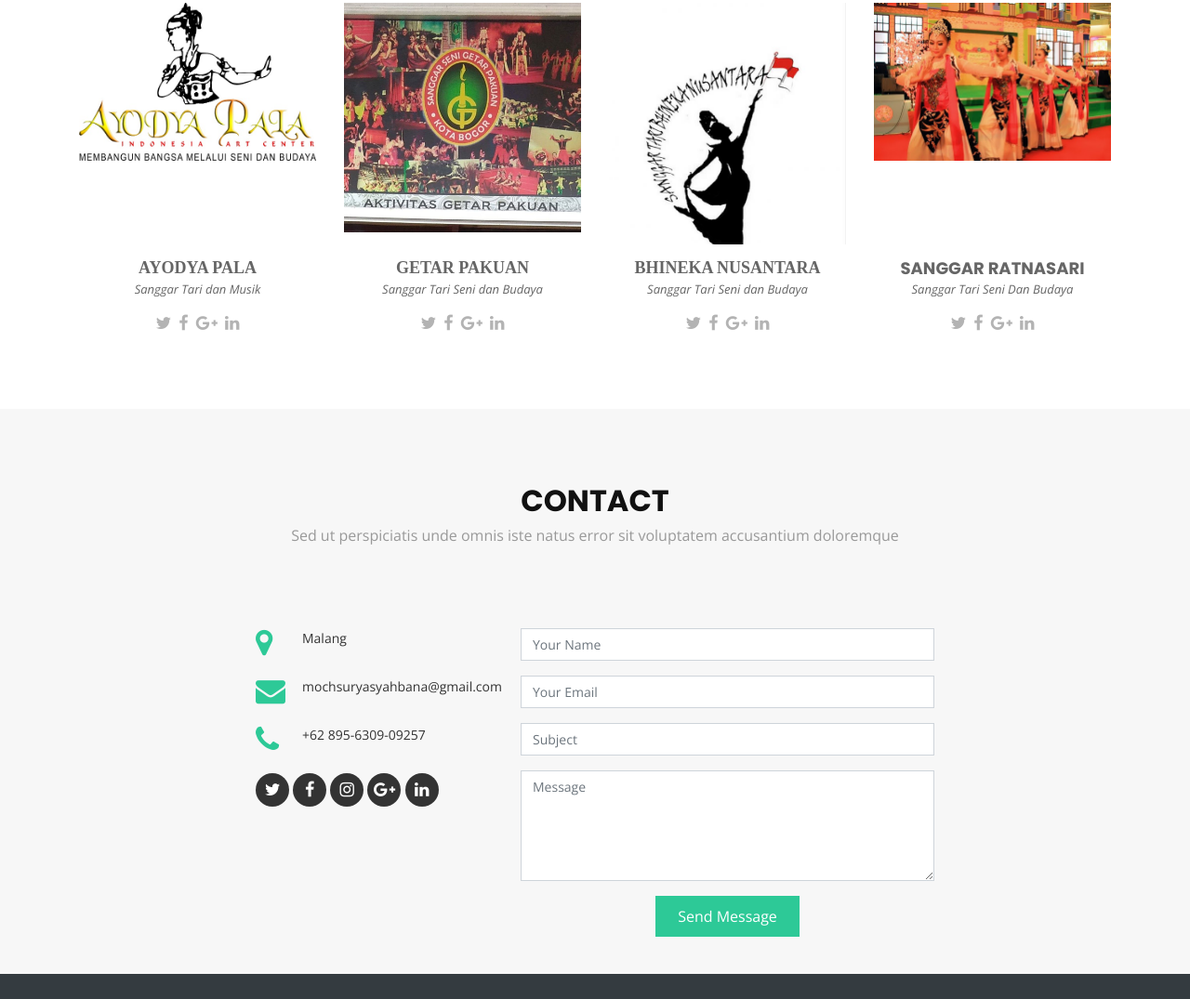
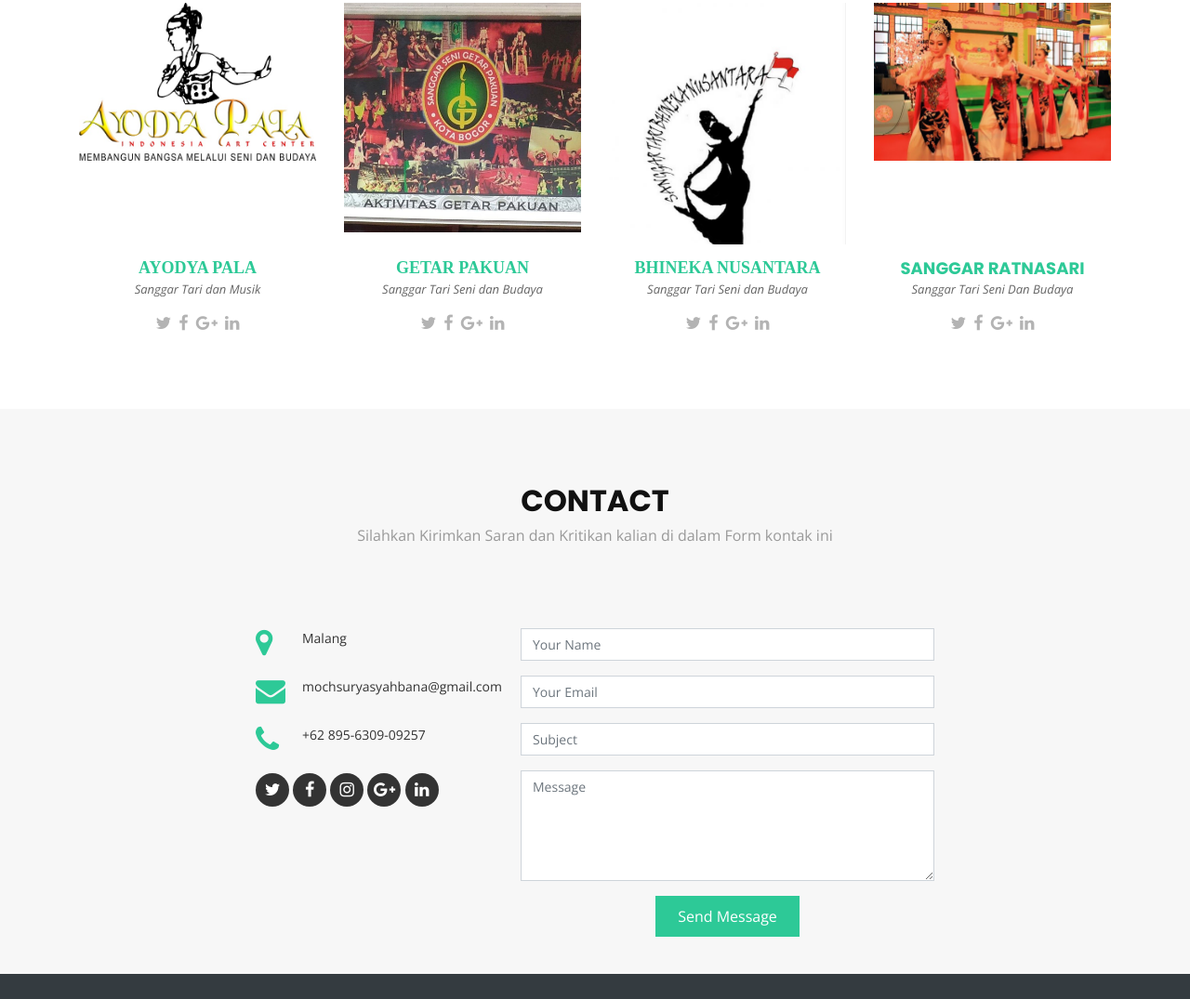
Before and after one commit to MochSuryaSyahbana/For-Tugas, a plain HTML site: page index.html in a window 1280 px wide. Shown: the part 1014-2089 px from the top of the page at 93% size. Drawn offline with nearby package versions, Linux system fonts and the light colour scheme.

Commit message:
Update index.html

```diff
--- a/index.html
+++ b/index.html
@@ -81,7 +81,7 @@
           <div class="col-lg-3 col-md-6">
             <div class="member">
               <div class="pic"><img src="img/1.jpg" alt=""></div>
-              <h4 style="font-family:Miranti;">AYODYA PALA</h4>
+              <a href=""><h4 style="font-family:Miranti;">AYODYA PALA</h4></a>
               <span>Sanggar Tari dan Musik</span>
               <div class="social">
                 <a href=""><i class="fa fa-twitter"></i></a>
@@ -95,7 +95,7 @@
           <div class="col-lg-3 col-md-6">
             <div class="member">
               <div class="pic"><img src="img/2.jpg" alt=""></div>
-              <h4 style="font-family:Miranti;">GETAR PAKUAN</h4>
+              <a href=""><h4 style="font-family:Miranti;">GETAR PAKUAN</h4></a>
               <span>Sanggar Tari Seni dan Budaya</span>
               <div class="social">
                 <a href=""><i class="fa fa-twitter"></i></a>
@@ -109,7 +109,7 @@
           <div class="col-lg-3 col-md-6">
             <div class="member">
               <div class="pic"><img src="img/3.png" alt=""></div>
-              <h4 style="font-family:Miranti;" >BHINEKA NUSANTARA</h4>
+              <a href=""><h4 style="font-family:Miranti;" >BHINEKA NUSANTARA</h4></a>
               <span>Sanggar Tari Seni dan Budaya</span>
               <div class="social">
                 <a href=""><i class="fa fa-twitter"></i></a>
@@ -123,7 +123,7 @@
           <div class="col-lg-3 col-md-6">
             <div class="member">
               <div class="pic"><img src="img/4.jpg" alt=""></div>
-              <h4>SANGGAR RATNASARI</h4>
+              <a href=""><h4>SANGGAR RATNASARI</h4></a>
               <span>Sanggar Tari Seni Dan Budaya</span>
               <div class="social">
                 <a href=""><i class="fa fa-twitter"></i></a>
@@ -145,7 +145,7 @@
       <div class="container wow fadeInUp">
         <div class="section-header">
           <h3 class="section-title">Contact</h3>
-          <p class="section-description">Sed ut perspiciatis unde omnis iste natus error sit voluptatem accusantium doloremque</p>
+          <p class="section-description">Silahkan Kirimkan Saran dan Kritikan kalian di dalam Form kontak ini</p>
         </div>
       </div>
 
```
